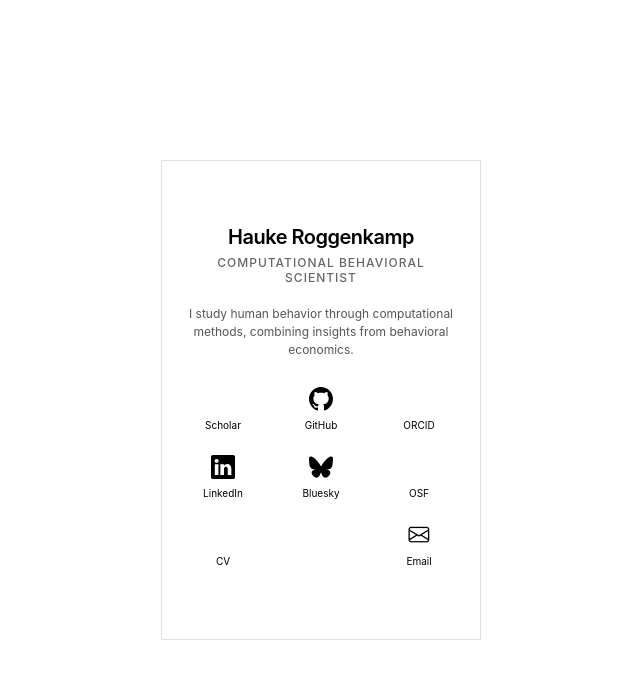
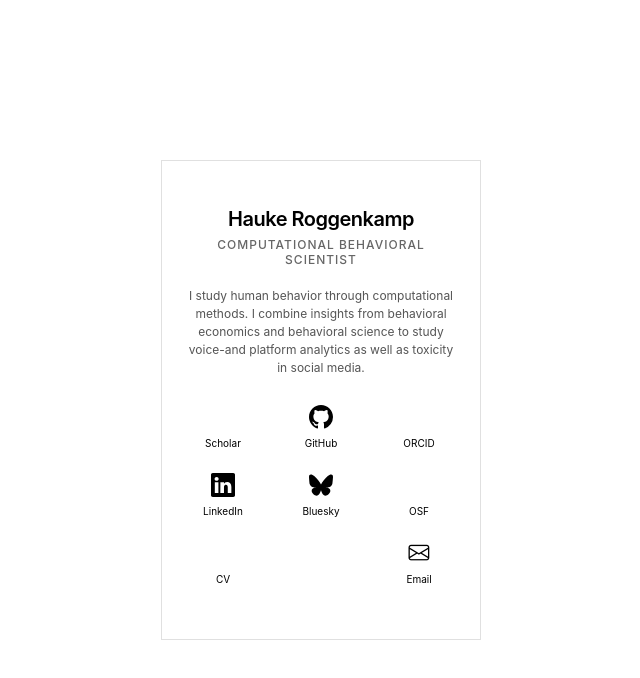
Before and after one commit to Howquez/website, a plain HTML site: page index.html in a window 1280 px wide. Shown: the whole page, without its empty margins (319-959 px from the left). Drawn offline with nearby package versions, Linux system fonts and the light colour scheme; some icons are missing.

Commit message:
update short bio

```diff
--- a/index.html
+++ b/index.html
@@ -23,7 +23,7 @@
                         </div>
 
                         <p class="card__bio">
-                            I study human behavior through computational methods, combining insights from behavioral economics.
+                            I study human behavior through computational methods. I combine insights from behavioral economics and behavioral science to study voice-and platform analytics as well as toxicity in social media.
                         </p>
 
                         <nav class="card__links">
```
